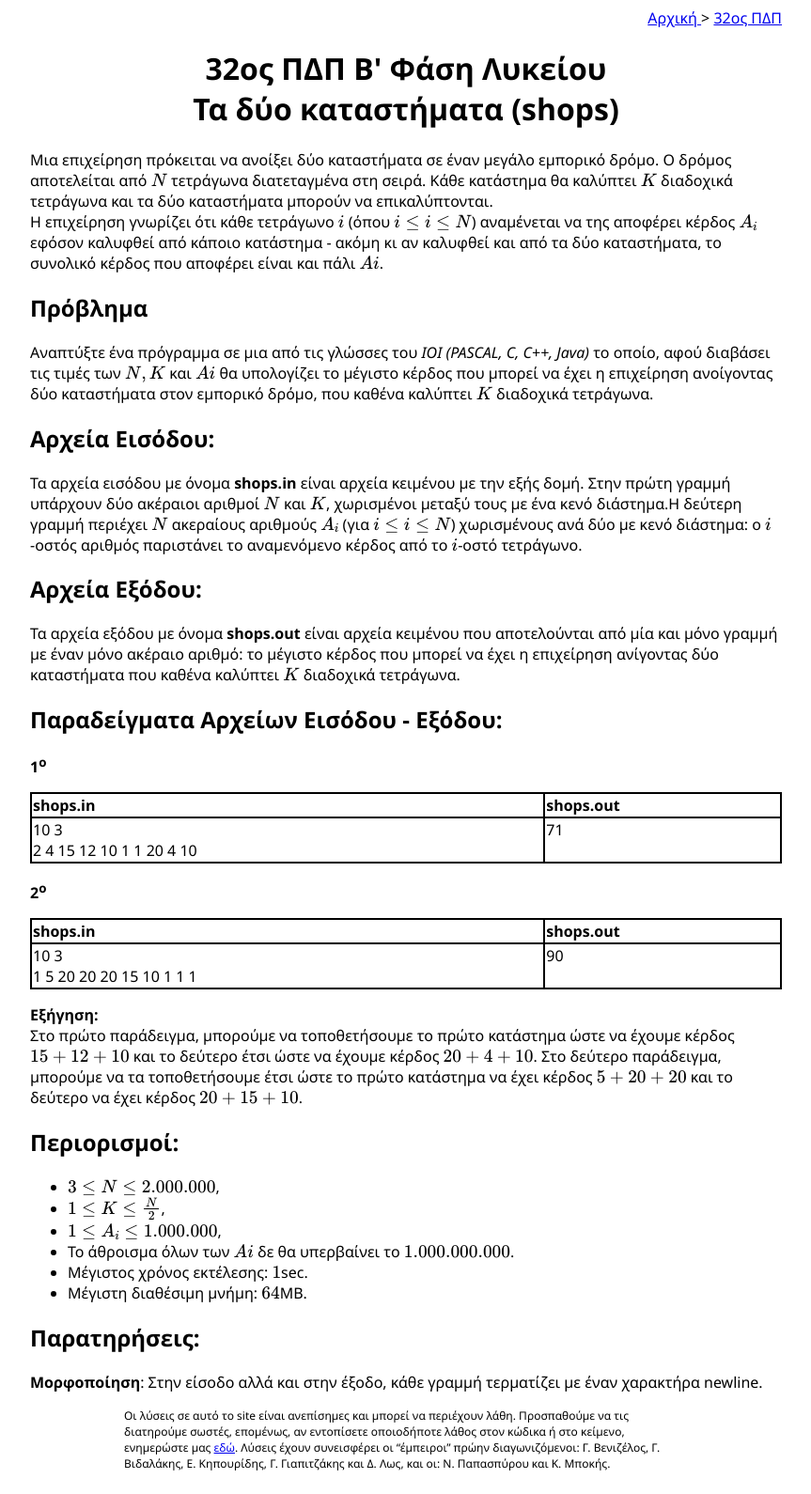
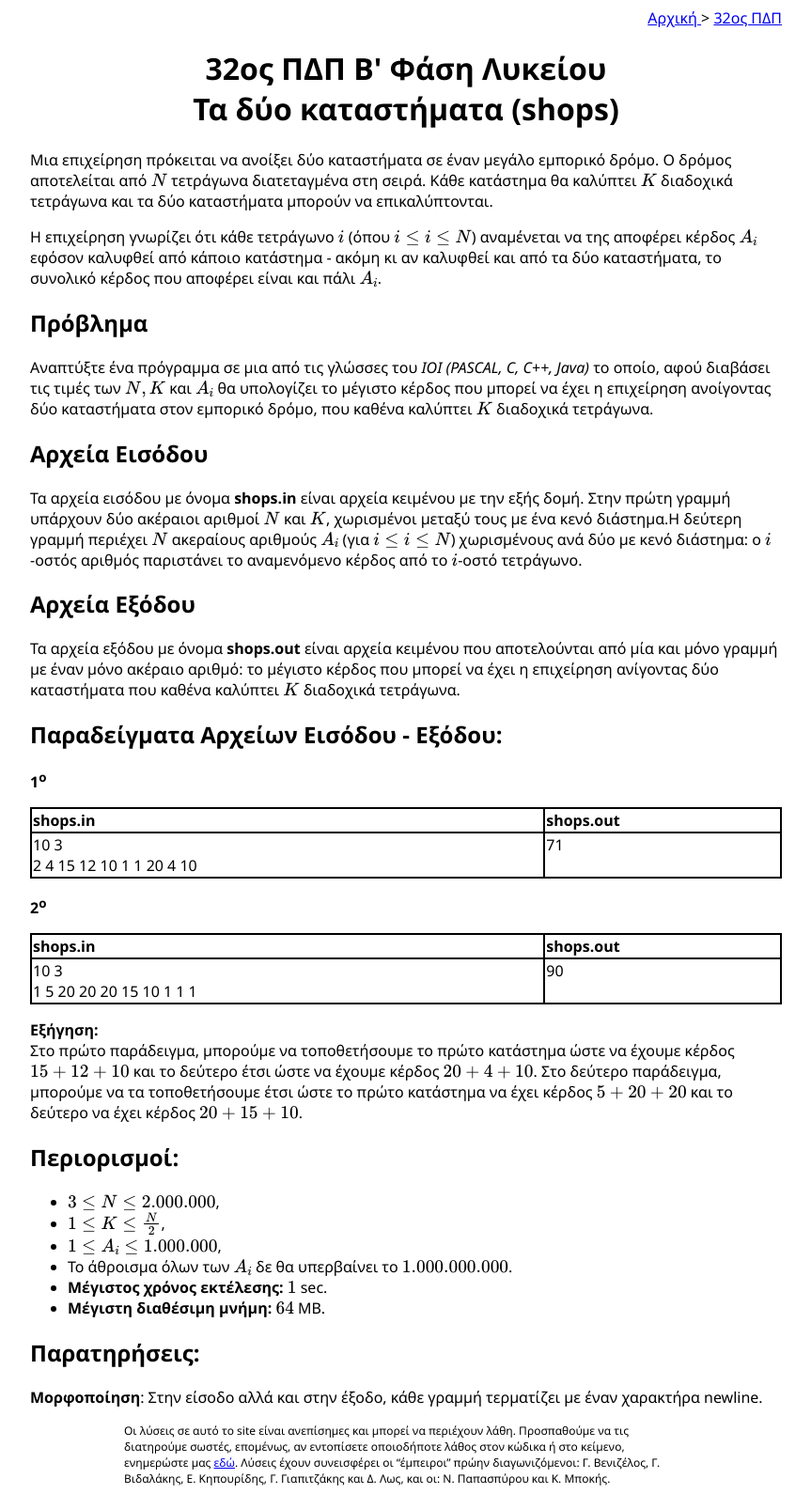
Before and after one commit to pdp-archive/pdp-archive.github.io, a Jekyll site: the page built from contests/_32-PDP/blyk-shops-statement.md, in a window 1280 px wide. Shown: the whole page at 94% size, without its empty margins (208-1071 px from the left). Built offline with Jekyll 4.4.1, drawn with Linux system fonts in a browser that asks for light colours; formulas are drawn with MathJax 3.

Commit message:
Small corrections

```diff
--- a/contests/_32-PDP/blyk-shops-statement.md
+++ b/contests/_32-PDP/blyk-shops-statement.md
@@ -4,15 +4,16 @@
 ---
 
 Μια επιχείρηση πρόκειται να ανοίξει δύο καταστήματα σε έναν μεγάλο εμπορικό δρόμο. Ο δρόμος αποτελείται από $$N$$ τετράγωνα διατεταγμένα στη σειρά. Κάθε κατάστημα θα καλύπτει $$K$$ διαδοχικά τετράγωνα και τα δύο καταστήματα μπορούν να επικαλύπτονται.
-Η επιχείρηση γνωρίζει ότι κάθε τετράγωνο $$i$$ (όπου $$i\leq{i}\leq{N}$$) αναμένεται να της αποφέρει κέρδος $$A_i$$ εφόσον καλυφθεί από κάποιο κατάστημα - ακόμη κι αν καλυφθεί και από τα δύο καταστήματα, το συνολικό κέρδος που αποφέρει είναι και πάλι $$Ai$$.
+
+Η επιχείρηση γνωρίζει ότι κάθε τετράγωνο $$i$$ (όπου $$i\leq{i}\leq{N}$$) αναμένεται να της αποφέρει κέρδος $$A_i$$ εφόσον καλυφθεί από κάποιο κατάστημα - ακόμη κι αν καλυφθεί και από τα δύο καταστήματα, το συνολικό κέρδος που αποφέρει είναι και πάλι $$A_i$$.
 
 ## Πρόβλημα
-Αναπτύξτε ένα πρόγραμμα σε μια από τις γλώσσες του *IOI (PASCAL, C, C++, Java)* το οποίο, αφού διαβάσει τις τιμές των $$N,K$$ και $$Ai$$ θα υπολογίζει το μέγιστο κέρδος που μπορεί να έχει η επιχείρηση ανοίγοντας δύο καταστήματα στον εμπορικό δρόμο, που καθένα καλύπτει $$K$$ διαδοχικά τετράγωνα.
+Αναπτύξτε ένα πρόγραμμα σε μια από τις γλώσσες του *IOI (PASCAL, C, C++, Java)* το οποίο, αφού διαβάσει τις τιμές των $$N,K$$ και $$A_i$$ θα υπολογίζει το μέγιστο κέρδος που μπορεί να έχει η επιχείρηση ανοίγοντας δύο καταστήματα στον εμπορικό δρόμο, που καθένα καλύπτει $$K$$ διαδοχικά τετράγωνα.
 
-## Αρχεία Εισόδου:
-Τα αρχεία εισόδου με όνομα **shops.in** είναι αρχεία κειμένου με την εξής δομή. Στην πρώτη γραμμή υπάρχουν δύο ακέραιοι αριθμοί $$Ν$$ και $$K$$, χωρισμένοι μεταξύ τους με ένα κενό διάστημα.Η δεύτερη γραμμή περιέχει $$Ν$$ ακεραίους αριθμούς $$A_i$$ (για $$i\leq{i}\leq{N}$$) χωρισμένους ανά δύο με κενό διάστημα: ο $$i$$-οστός αριθμός παριστάνει το αναμενόμενο κέρδος από το $$i$$-οστό τετράγωνο.
+## Αρχεία Εισόδου
+Τα αρχεία εισόδου με όνομα **shops.in** είναι αρχεία κειμένου με την εξής δομή. Στην πρώτη γραμμή υπάρχουν δύο ακέραιοι αριθμοί $$N$$ και $$K$$, χωρισμένοι μεταξύ τους με ένα κενό διάστημα.Η δεύτερη γραμμή περιέχει $$N$$ ακεραίους αριθμούς $$A_i$$ (για $$i\leq{i}\leq{N}$$) χωρισμένους ανά δύο με κενό διάστημα: ο $$i$$-οστός αριθμός παριστάνει το αναμενόμενο κέρδος από το $$i$$-οστό τετράγωνο.
 
-## Αρχεία Εξόδου:
+## Αρχεία Εξόδου
 Τα αρχεία εξόδου με όνομα **shops.out** είναι αρχεία κειμένου που αποτελούνται από μία και μόνο γραμμή με έναν μόνο ακέραιο αριθμό: το μέγιστο κέρδος που μπορεί να έχει η επιχείρηση ανίγοντας δύο καταστήματα που καθένα καλύπτει $$K$$ διαδοχικά τετράγωνα.
 
 ## Παραδείγματα Αρχείων Εισόδου - Εξόδου:
@@ -38,9 +39,9 @@
 * $$3 \leq N \leq 2.000.000$$,
 * $$1 \leq K \leq \frac{N}{2}$$,
 * $$1 \leq A_i \leq 1.000.000$$,
-* Το άθροισμα όλων των $$Ai$$ δε θα υπερβαίνει το $$1.000.000.000$$.
-* Μέγιστος χρόνος εκτέλεσης: $$1$$sec.
-* Μέγιστη διαθέσιμη μνήμη: $$64$$MB.
+* Το άθροισμα όλων των $$A_i$$ δε θα υπερβαίνει το $$1.000.000.000$$.
+* **Μέγιστος χρόνος εκτέλεσης:** $$1$$ sec.
+* **Μέγιστη διαθέσιμη μνήμη:** $$64$$ MB.
 
 ## Παρατηρήσεις:
 
```
